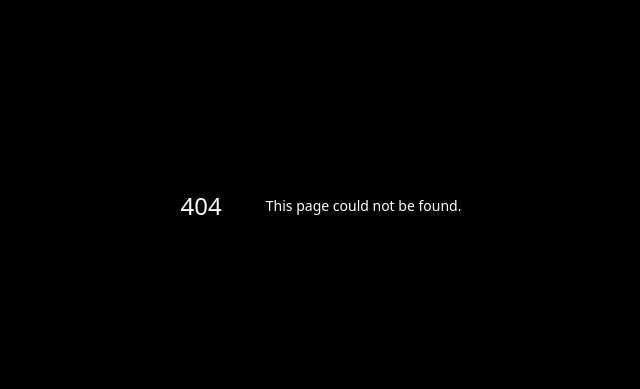
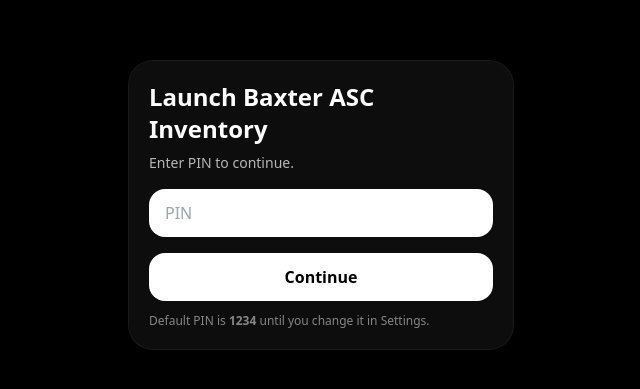
Before and after one commit to ASC-Harrison/nextjs-with-supabase, a Next.js app: page /launch in a window 1280 px wide. Before the commit this address had no page. Shown: the part 195-584 px from the top of the page, without its empty margins (319-959 px from the left). Built offline with nearby package versions, Linux system fonts and the light colour scheme.

Commit message:
Create page.tsx

```diff
--- /dev/null
+++ b/app/launch/page.tsx
@@ -0,0 +1,66 @@
+"use client";
+
+import { useEffect, useState } from "react";
+import { useRouter } from "next/navigation";
+
+const LS = {
+  PIN: "asc_pin_v1",
+};
+
+export default function LaunchPage() {
+  const router = useRouter();
+  const [pin, setPin] = useState("");
+  const [err, setErr] = useState("");
+
+  useEffect(() => {
+    // If you want auto-open without PIN later, you can change this logic.
+  }, []);
+
+  function checkPin() {
+    const real = (localStorage.getItem(LS.PIN) || "1234").trim();
+    if (pin.trim() !== real) {
+      setErr("Wrong PIN");
+      return;
+    }
+    setErr("");
+    router.replace("/"); // ✅ go to the real app page
+  }
+
+  return (
+    <div className="min-h-screen w-full flex items-center justify-center bg-black text-white px-4">
+      <div className="w-full max-w-sm rounded-3xl bg-white/5 p-5 ring-1 ring-white/10">
+        <div className="text-2xl font-extrabold">Launch Baxter ASC Inventory</div>
+        <div className="mt-2 text-sm text-white/70">
+          Enter PIN to continue.
+        </div>
+
+        <input
+          value={pin}
+          onChange={(e) => {
+            setPin(e.target.value.replace(/\D/g, "").slice(0, 6));
+            setErr("");
+          }}
+          onKeyDown={(e) => {
+            if (e.key === "Enter") checkPin();
+          }}
+          inputMode="numeric"
+          placeholder="PIN"
+          className="pin-input mt-4 w-full rounded-2xl bg-white px-4 py-3 text-black"
+        />
+
+        {err && <div className="mt-2 text-sm text-red-400">{err}</div>}
+
+        <button
+          onClick={checkPin}
+          className="mt-4 w-full rounded-2xl bg-white px-4 py-3 font-semibold text-black"
+        >
+          Continue
+        </button>
+
+        <div className="mt-3 text-xs text-white/50">
+          Default PIN is <span className="font-semibold">1234</span> until you change it in Settings.
+        </div>
+      </div>
+    </div>
+  );
+}
```
